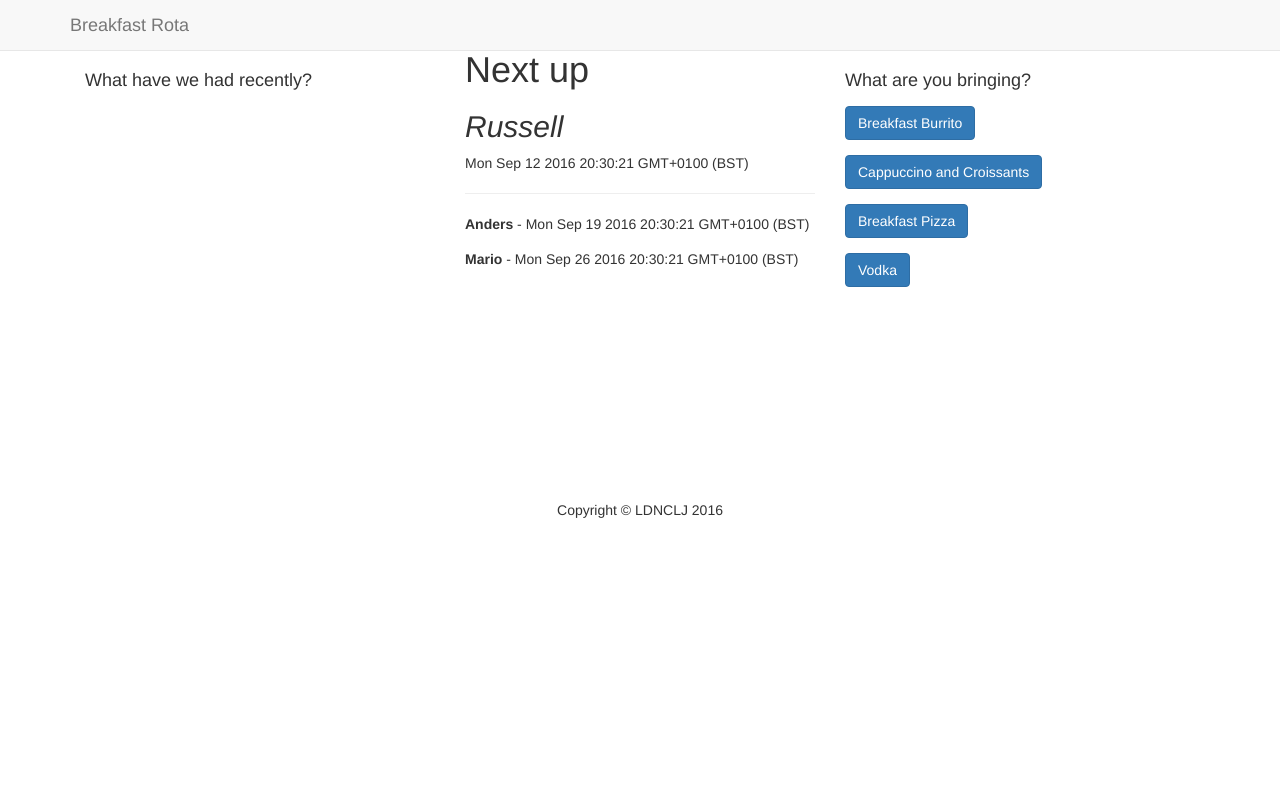
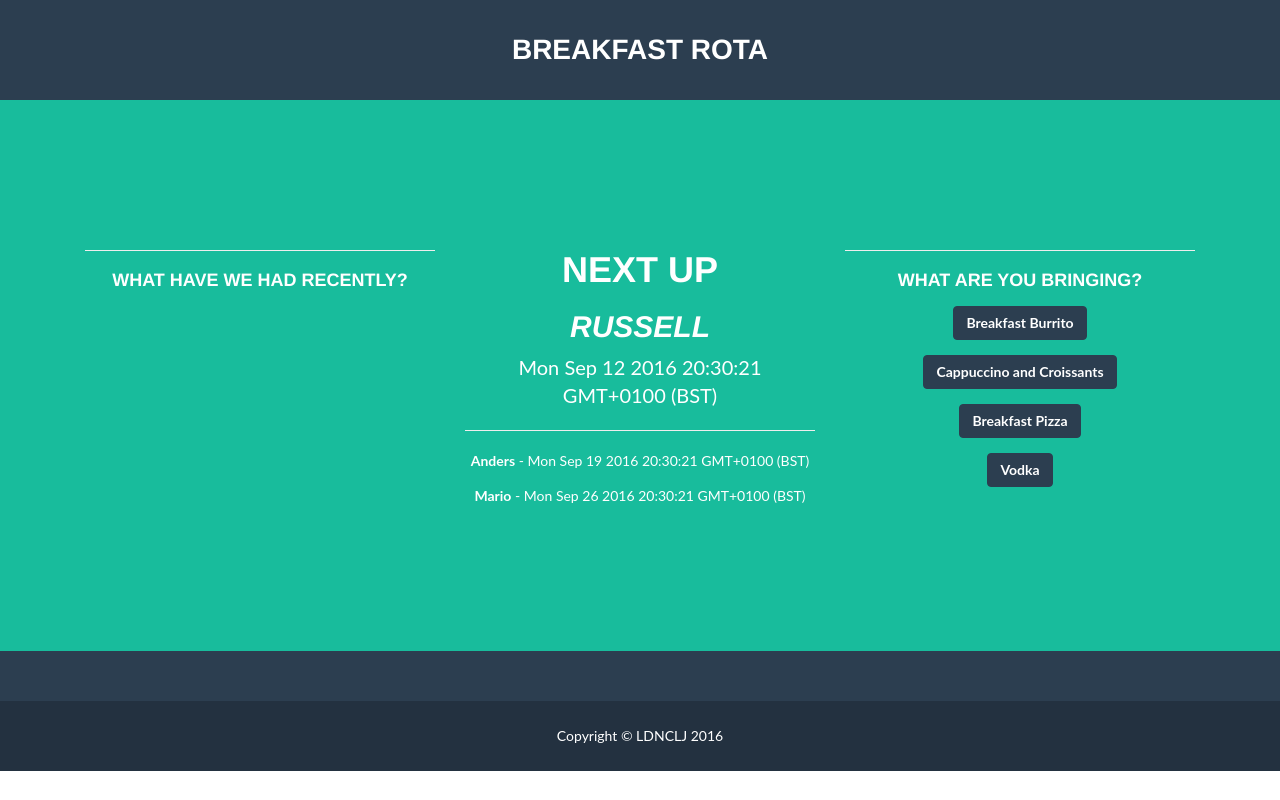
Before and after one commit to rsslldnphy/breakfast, a plain HTML site: page index.html in a window 1280 px wide. Drawn offline with nearby package versions, Linux system fonts and the light colour scheme; the site is published under a folder, as on GitHub Pages, so addresses that start at the root find nothing.

Commit message:
relative paths

```diff
--- a/index.html
+++ b/index.html
@@ -3,8 +3,8 @@
   <head>
     <meta charset='utf-8'>
     <link href="https://maxcdn.bootstrapcdn.com/bootstrap/3.3.7/css/bootstrap.min.css" rel="stylesheet" integrity="sha384-BVYiiSIFeK1dGmJRAkycuHAHRg32OmUcww7on3RYdg4Va+PmSTsz/K68vbdEjh4u" crossorigin="anonymous">
-    <link href="/css/freelancer.min.css" rel="stylesheet" />
-    <link href="/css/app.css" rel="stylesheet" />
+    <link href="css/freelancer.min.css" rel="stylesheet" />
+    <link href="css/app.css" rel="stylesheet" />
 
   </head>
 <body id="page-top" class="index">
```
